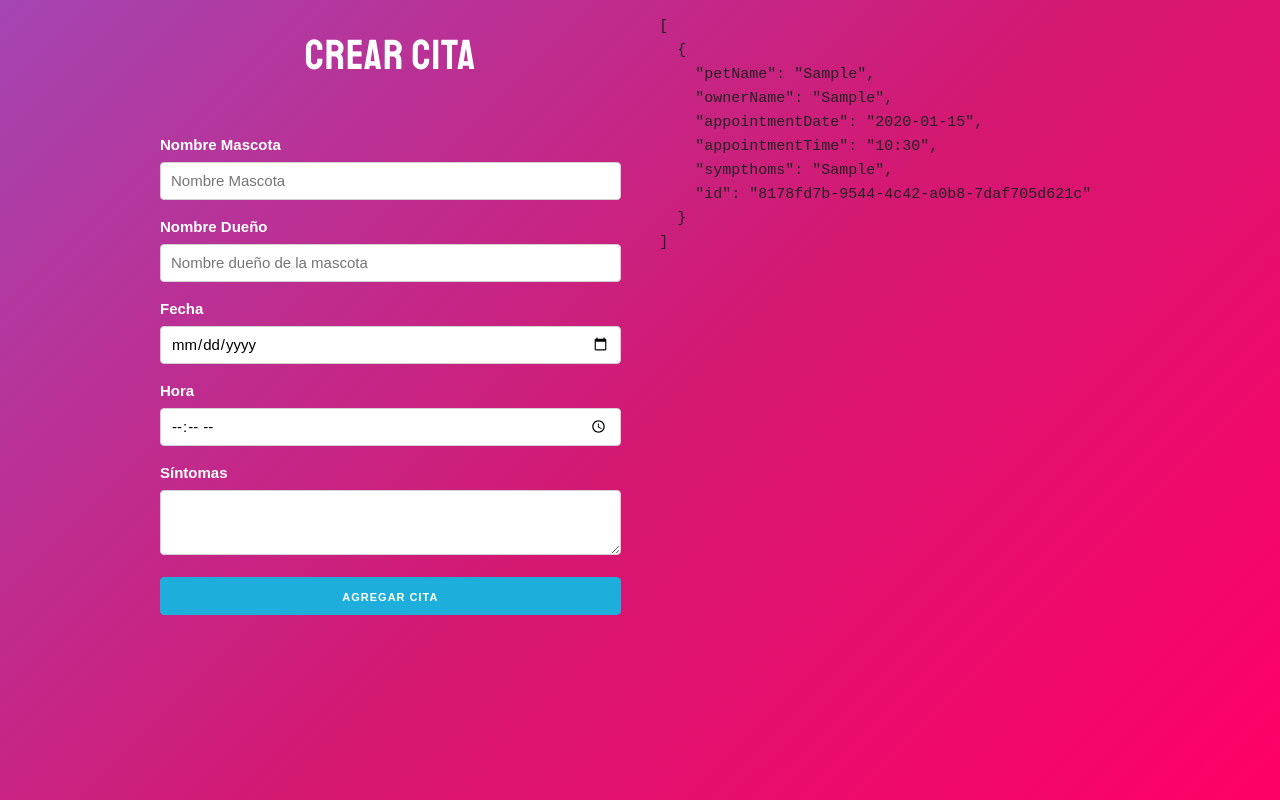
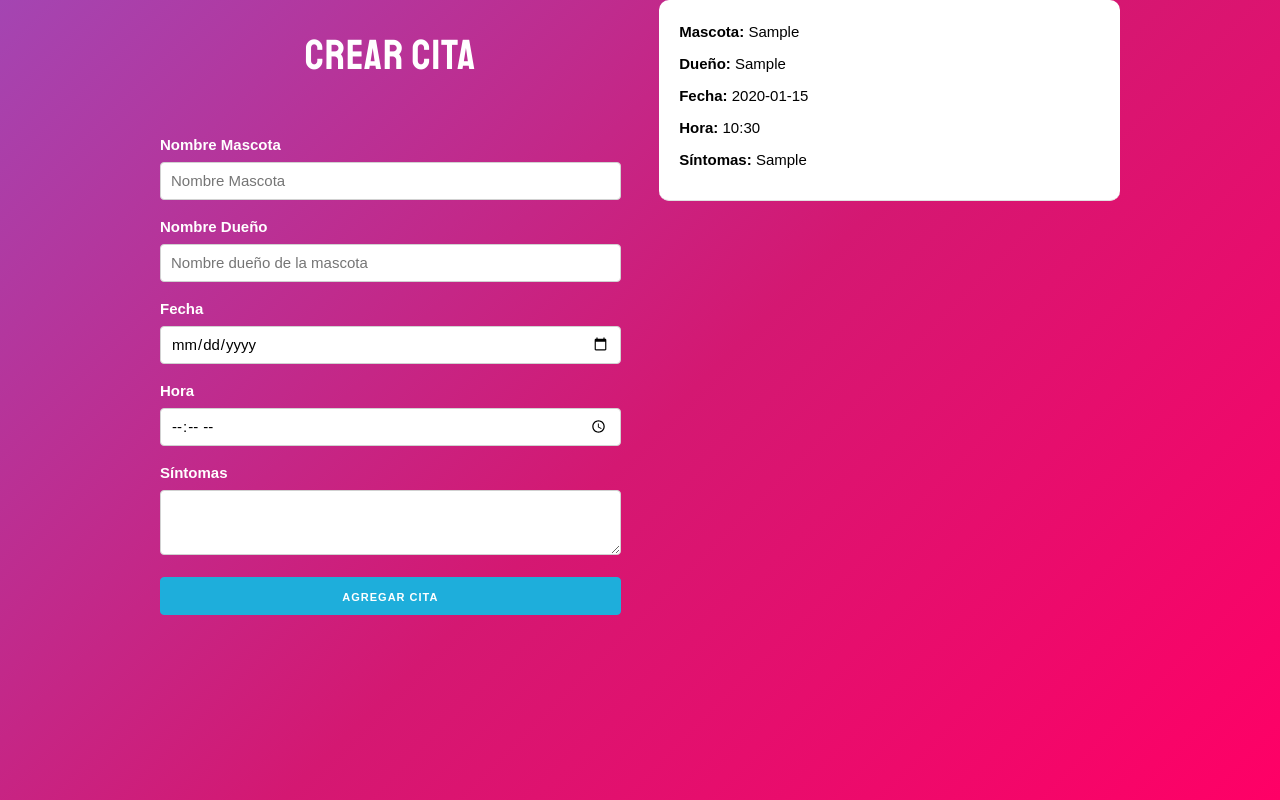
Before and after one commit to alejandrogalaz21/react-pets, a React (Create React App) app: page / in a window 1280 px wide. Both pictures are taken after typing "Sample", "Sample", "2020-01-15", "10:30", "Sample" into the empty fields and a click on the button "AGREGAR CITA". Built offline with nearby package versions, Linux system fonts and the light colour scheme.

Commit message:
mostrando las citas

```diff
--- a/src/App.js
+++ b/src/App.js
@@ -1,5 +1,6 @@
 import React, { Fragment, useState } from 'react'
 import Form from './components/Form'
+import Appointment from './components/Appointment'
 
 function App() {
   const [appoiments, setAppoiments] = useState([])
@@ -13,7 +14,9 @@ function App() {
           <Form addApointment={createAppointment} />
         </div>
         <div className='one-half column'>
-          <pre>{JSON.stringify(appoiments, '', 2)}</pre>
+          {appoiments.map(appointment => (
+            <Appointment key={appointment.id} appointment={appointment} />
+          ))}
         </div>
       </div>
     </Fragment>
--- /dev/null
+++ b/src/components/Appointment.js
@@ -0,0 +1,29 @@
+import React from 'react'
+import PropTypes from 'prop-types'
+
+function Appointment({ appointment }) {
+  const { petName, ownerName, appointmentDate, appointmentTime, sympthoms } = appointment
+  return (
+    <div className='cita'>
+      <p>
+        Mascota: <span>{petName}</span>
+      </p>
+      <p>
+        Dueño: <span>{ownerName}</span>
+      </p>
+      <p>
+        Fecha: <span>{appointmentDate}</span>
+      </p>
+      <p>
+        Hora: <span>{appointmentTime}</span>
+      </p>
+      <p>
+        Síntomas: <span>{sympthoms}</span>
+      </p>
+    </div>
+  )
+}
+
+Appointment.propTypes = {}
+
+export default Appointment
```
